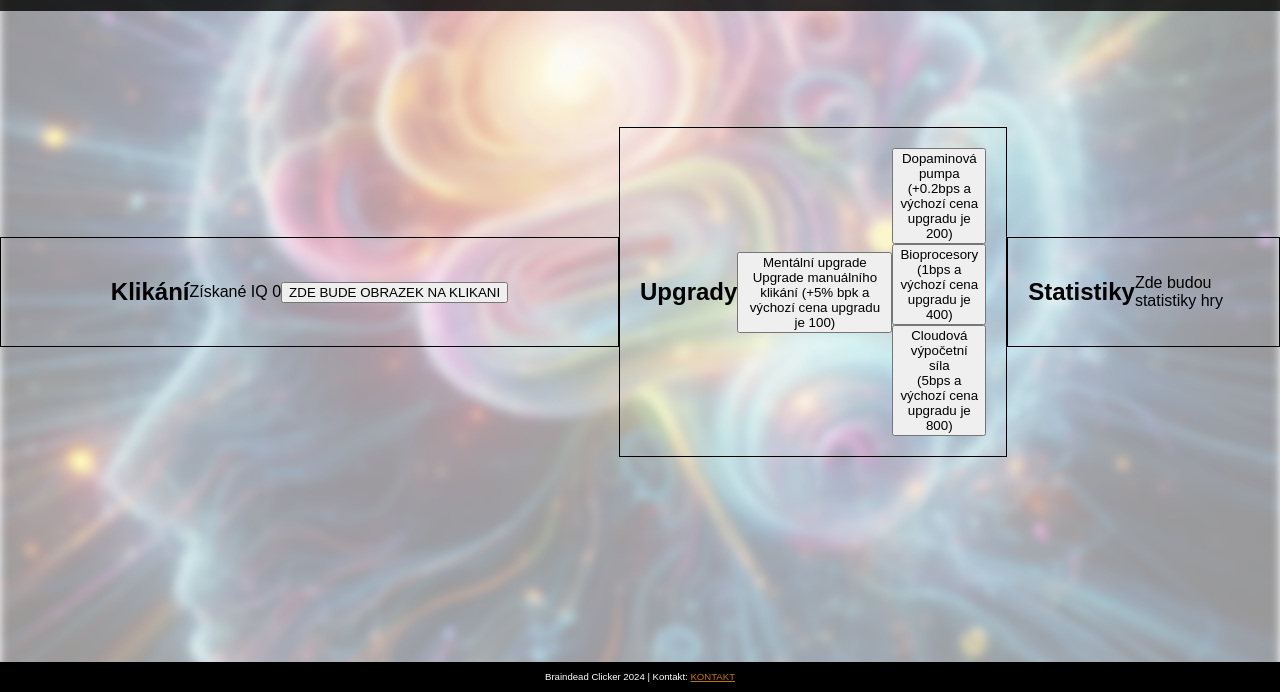
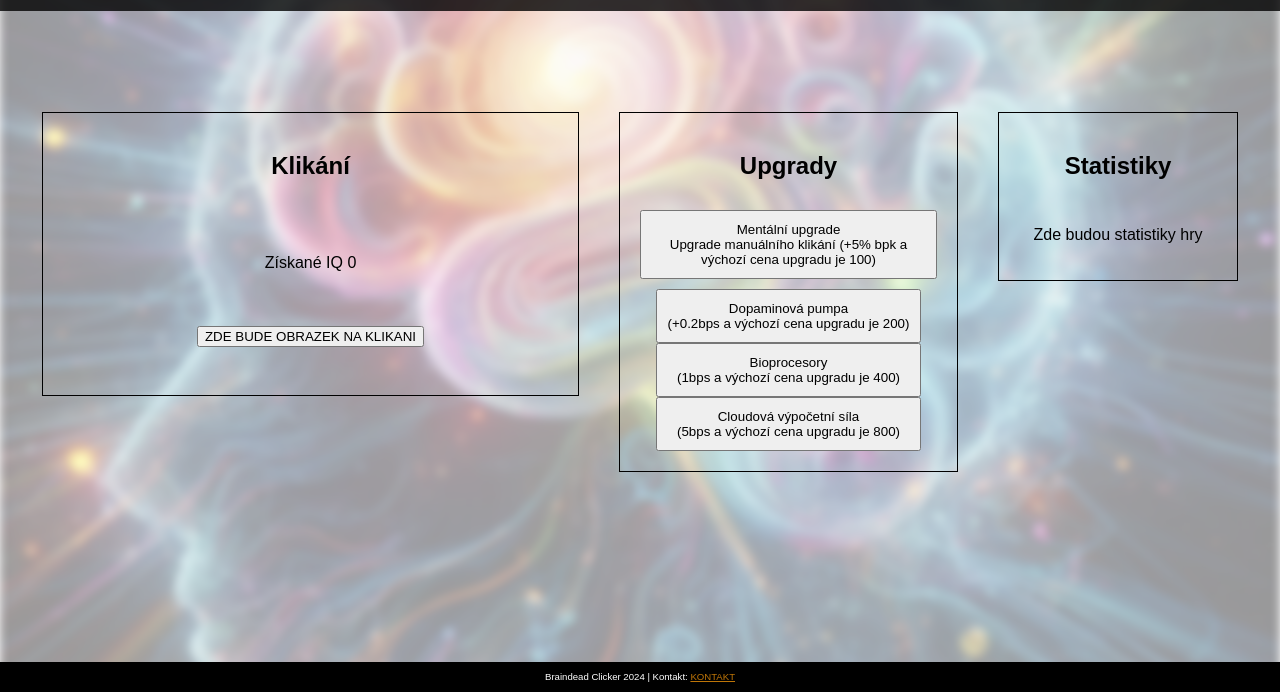
Before and after one commit to JohnXaverius/WWW-app-projekt, a plain HTML site: page index.html in a window 1280 px wide. Shown: the part 108-800 px from the top of the page. Drawn offline with Linux system fonts and the light colour scheme.

Commit message:
verze 0.15 malá uprava vzhledu

```diff
--- a/index.html
+++ b/index.html
@@ -13,12 +13,12 @@
         <h1>Braindead Clicker</h1>
     </header>
 
+    <div id="sloupce">
     <div id="klikaci-sloupec">
             <h2>Klikání</h2><br>
             <p>Získané IQ <span id="hodnota">0</span></p><br>
             <button id="klik-button" img="">ZDE BUDE OBRAZEK NA KLIKANI</button><br>
     </div>
-
     <div id="sloupec-upgrade">
             <h2>Upgrady</h2>
             <button id="upgrade1">Mentální upgrade <br> Upgrade manuálního klikání (+5% bpk a výchozí cena upgradu je 100)</button><brs>
@@ -27,12 +27,11 @@
             <button id="upgrade4">Cloudová výpočetní síla <br> (5bps a výchozí cena upgradu je 800)</button><br>
 
     </div>
-
     <div id="sloupec-statistiky">
             <h2>Statistiky</h2>
             <p>Zde budou statistiky hry</p>
     </div>
-
+</div>
     <footer id="zapati">
         <p>Braindead Clicker 2024 | Kontakt: <a href="mailto:helmut_von_klobasa@outlook.com">KONTAKT</a></p>
     </footer>
--- a/skript.js
+++ b/skript.js
@@ -70,7 +70,7 @@ upgrade1button.addEventListener('click', () => {
         upgrade1Cena *= 1.05;
         upgrade1Pocet++;
         zobrazSkore.textContent = skoreIQ.toFixed(0);
-        upgrade1button.textContent = `Koupeno: ${upgrade1Pocet}, Cena dalšího: ${upgrade1Cena.toFixed(0)} bodů`;
+        upgrade1button.textContent = `Koupeno: ${upgrade1Pocet}, Cena dalšího: ${upgrade1Cena.toFixed(0)} bodů IQ`;
     }
 });
 plavouciOkno(upgrade1button, () => `Upgrade manuálního klikání (+5% za kliknutí, koupeno: ${upgrade1Pocet}, cena dalšího upgradu: ${upgrade1Cena.toFixed(0)} bodů)`);
--- a/styly.css
+++ b/styly.css
@@ -41,36 +41,60 @@ body {
     cursor: pointer;
 }
 
+#sloupce {
+    display: flex;
+    justify-content: space-between;
+    align-items: flex-start;
+    width: 100%;
+    max-width: 95%;
+    margin: 0 auto;
+    gap: 20px;
+}
 #klikaci-sloupec{
-    margin: 0 auto;
+    margin: 0 10px;
     width: 50%;
     padding: 20px;
     display: flex;
-    justify-content: center;
+    justify-content: flex-start;
+    flex-direction: column;
+    gap: 10px;
     align-items: center;
     border: #000000 1px solid;
 }
 #sloupec-upgrade{
-    margin: 0 auto;
+    margin: 0 10px;
     width: 30%;
     padding: 20px;
     display: flex;
-    justify-content: center;
     align-items: center;
     border: #000000 1px solid;
+    justify-content: flex-start;
+    flex-direction: column;
+    gap: 10px;
+}
+#sloupec-upgrade h2{
+    margin-bottom: 20px;
+}
+#sloupec-upgrade button
+{
+    width: 100%;
+    max-width: 300px;
+    padding: 10px;
+    text-align: center;
 }
 #sloupec-statistiky{
-    margin: 0 auto;
+    margin: 0 10px;
     width: 20%;
     padding: 20px;
     display: flex;
-    justify-content: center;
+    justify-content: flex-start;
+    flex-direction: column;
+    gap: 10px;
     align-items: center;
     border: #000000 1px solid;
 }
 
 /*SEKCE 900px+*/
-/*------------------------------------------------------*/
 #wrapper{
     width: 900px;
 }
@@ -93,7 +117,6 @@ body {
 #obsah {
     width: 900px;
     float: left;
-    /*border: 1px outset rgb(255, 0, 0);*/
     position: static;
     font-size: 1.2em;
     text-shadow: rgb(255, 255, 255) 1px 0 10px;
@@ -114,9 +137,7 @@ body {
     font-size: 0.6em;
     position: fixed;
     bottom: 0em;
-    /*transition: 0.2s;*/
 }
-/*------------------------------------------------------*/
 /*SEKCE 768px*/
 @media screen and (max-width: 768px) {
 #wrapper{
@@ -138,7 +159,6 @@ body {
     width: 100%;
 }
 }
-/*------------------------------------------------------*/
 /*SEKCE 320px*/
 @media screen and (max-width: 320px) {
     #wrapper{
```
